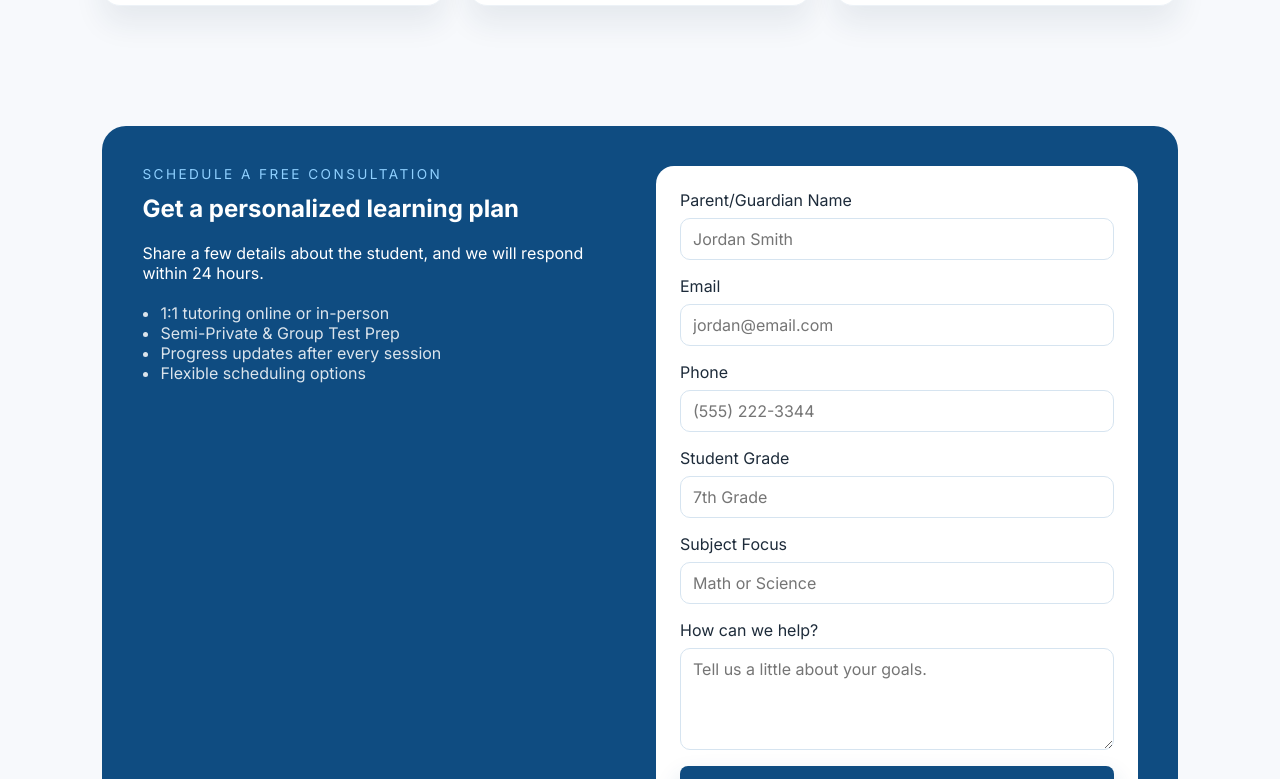
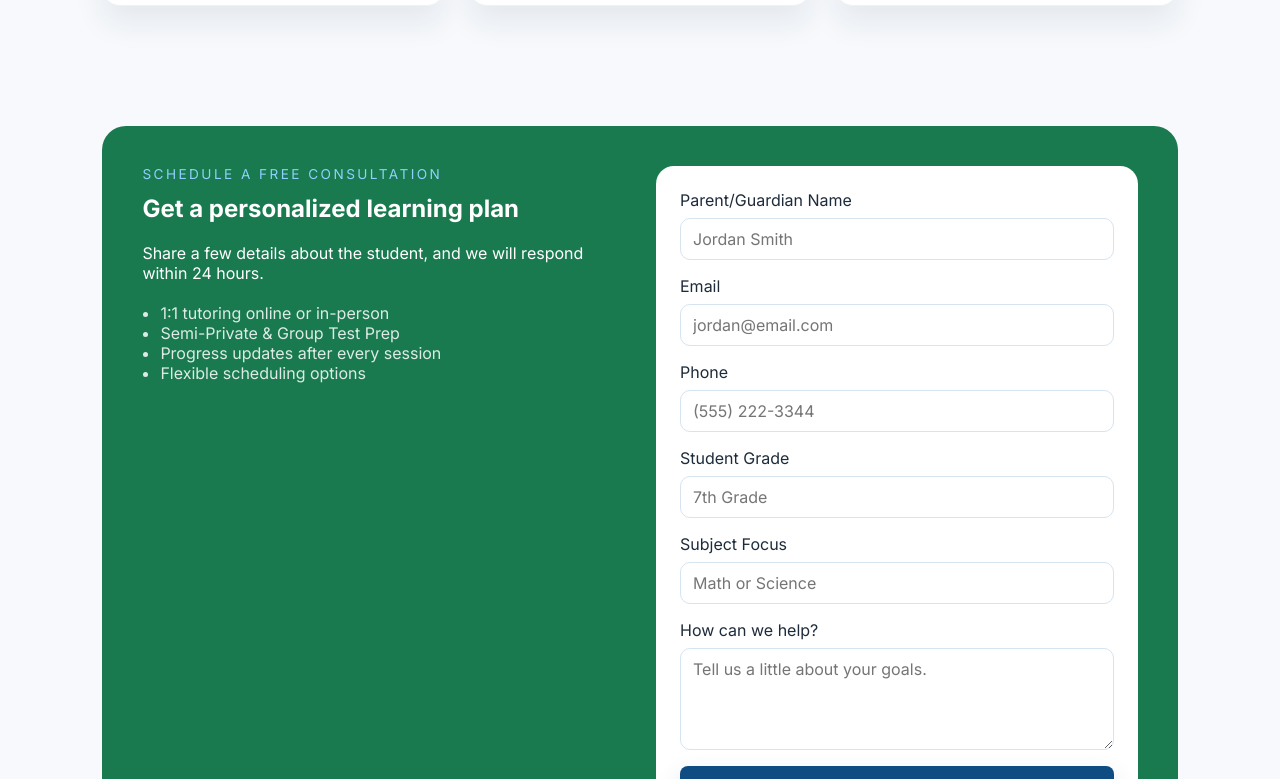
Before and after one commit to dennisyd/tlq-frontend, a React (Vite) app: page / in a window 1280 px wide. Shown: the part 2873-3652 px from the top of the page. Built offline with nearby package versions, Linux system fonts and the light colour scheme; no server answers; the HTML template or start-up script is replaced by a standard one.

Commit message:
Match green

```diff
--- a/src/App.css
+++ b/src/App.css
@@ -462,7 +462,7 @@ section.visible {
 }
 
 .consultation-card {
-  background: #0f4c81;
+  background: #1a7a4f;
   color: #ffffff;
   padding: 40px;
   border-radius: 24px;
```
